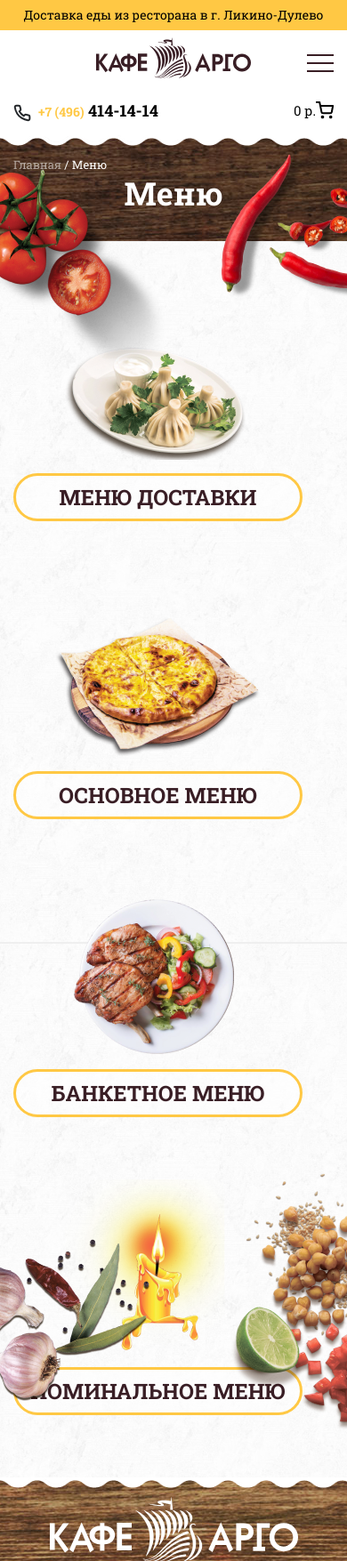
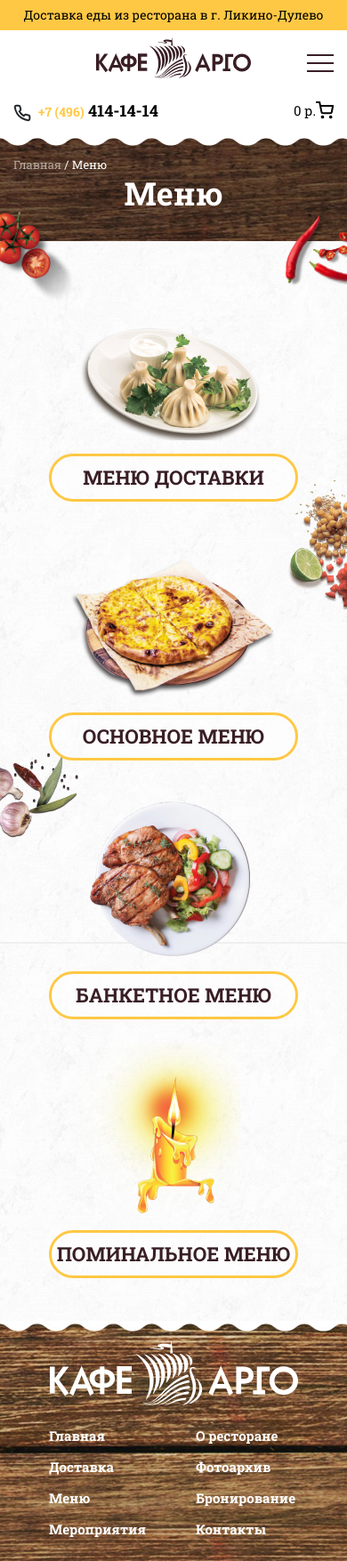
Before and after one commit to HamsterNinja/argo-theme, a PHP site: page /category_menu.html in a window 390 px wide. Shown: the top 1755 px of the page at 89% size. Run offline with PHP 8.4, Linux system fonts and the light colour scheme; style sheets or scripts are compiled from the project's sources.

Commit message:
адаптивка меню

```diff
--- a/assets/scss/main.scss
+++ b/assets/scss/main.scss
@@ -455,6 +455,8 @@ img.page_menu-decore_rb {
     flex-wrap: wrap;
     justify-content: space-between;
     max-width: 880px;
+    position: relative;
+    z-index: 1;
 }
 a.page_menu-item{
 	text-decoration: none;
--- a/assets/scss/media-requests.scss
+++ b/assets/scss/media-requests.scss
@@ -178,6 +178,35 @@ a.main-header-lk span {
     display: none;
 }
 }
+@media(max-width: 680px){
+.page_menu-content .container {
+    justify-content: center;
+}
+a.page_menu-item {
+    text-decoration: none;
+    margin: 13px 5px;
+}
+.page_menu-item-name {
+    font-size: 22px;
+    width: 280px;
+}
+img.page_menu-decore_lt {
+    top: -35px;
+    width: 84px;
+}
+img.page_menu-decore_rt {
+    top: -30px;
+    width: 69px;
+}
+img.page_menu-decore_rb {
+    bottom: 65%;
+    width: 96px;
+}
+img.page_menu-decore_lb {
+    bottom: 43%;
+    width: 110px;
+}
+}
 @media(max-width: 640px){
 .footer-content .container {
     flex-direction: column;
```
Also changed, not shown: assets/css/main.css.
